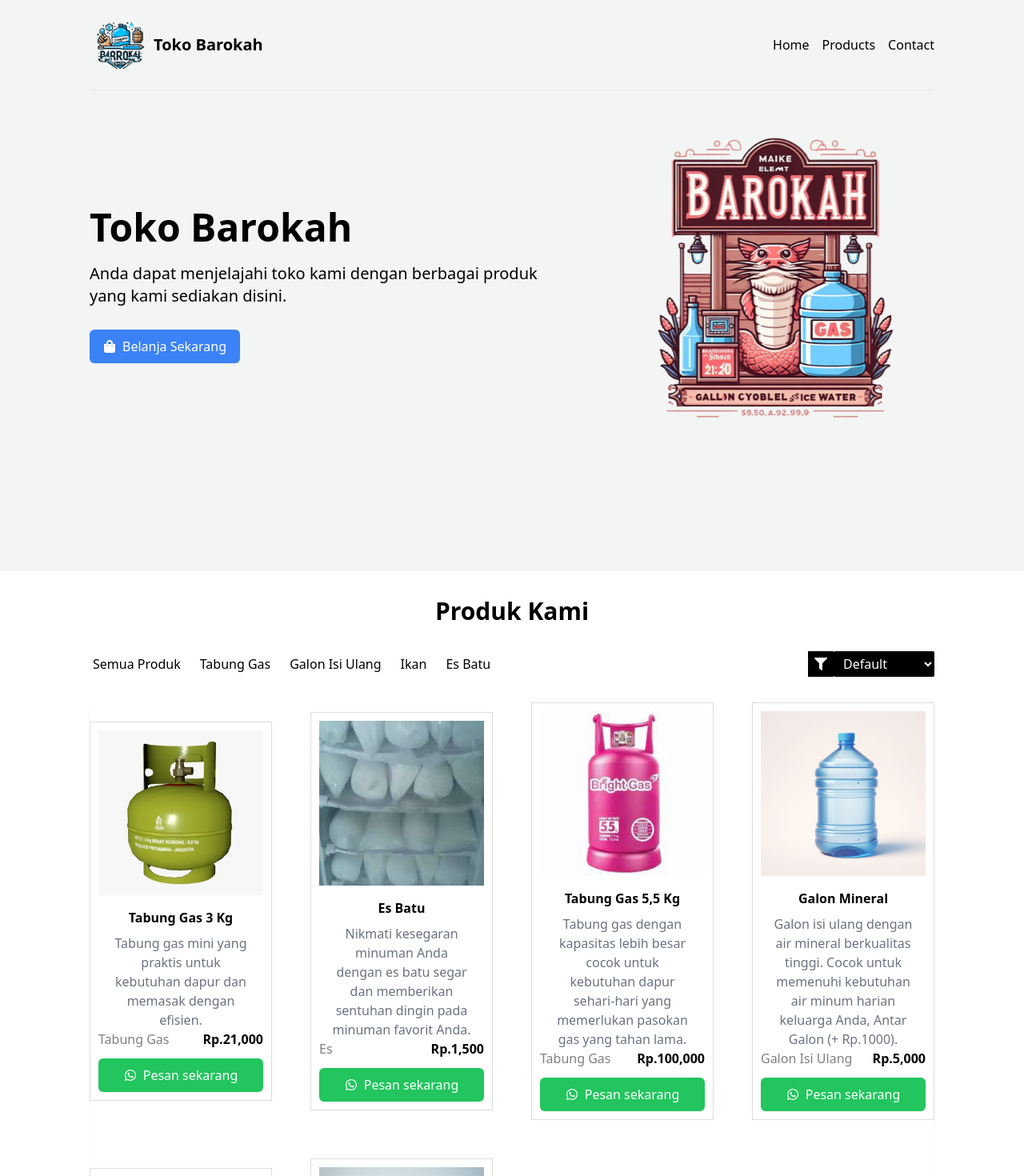
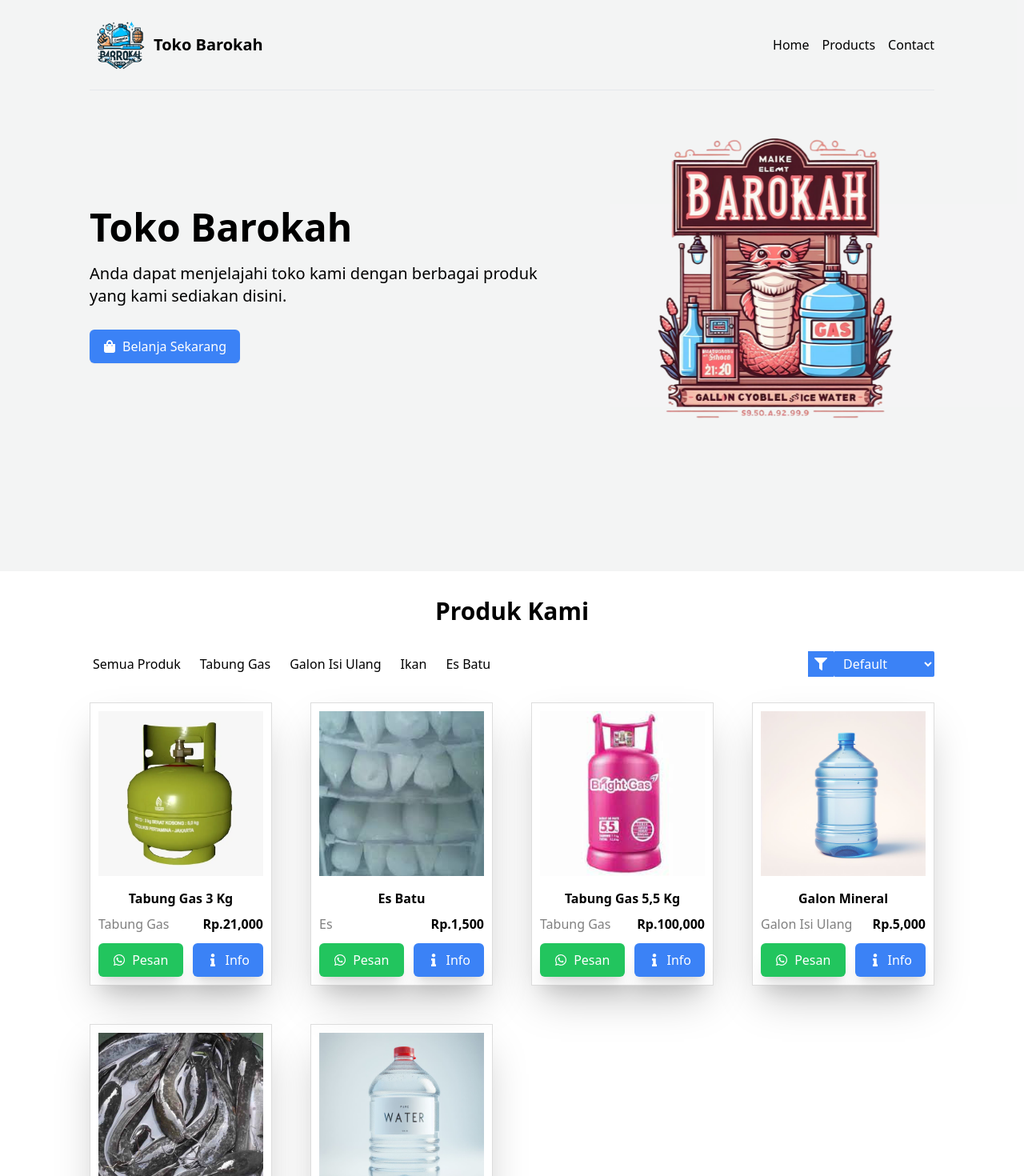
Before and after one commit to Shevabey/e-commered-barokah, a React (Vite) app: page / in a window 1280 px wide. Shown: the top 1470 px of the page at 80% size. Built offline with nearby package versions, Linux system fonts and the light colour scheme.

Commit message:
fix singleProduct, modify json, card

```diff
--- a/package.json
+++ b/package.json
@@ -15,6 +15,7 @@
     "react": "^18.2.0",
     "react-dom": "^18.2.0",
     "react-icons": "^4.12.0",
+    "react-modal": "^3.16.1",
     "react-router-dom": "^6.19.0",
     "sort-by": "^1.2.0"
   },
--- a/public/products.json
+++ b/public/products.json
@@ -4,7 +4,7 @@
     "title": "Tabung Gas 3 Kg",
     "category": "Tabung Gas",
     "price": 21000,
-    "image": "./images/products/gasHijau.jpg",
+    "image": "/images/products/gasHijau.jpg",
     "status": "Terlaris",
     "description": "Tabung gas mini yang praktis untuk kebutuhan dapur dan memasak dengan  efisien."
   },
@@ -13,7 +13,7 @@
     "title": "Es Batu",
     "category": "Es",
     "price": 1500,
-    "image": "./images/products/esBatu.jpg",
+    "image": "/images/products/esBatu.jpg",
     "status": "Baru datang",
     "description": "Nikmati kesegaran minuman Anda dengan es batu segar dan memberikan sentuhan dingin pada minuman favorit Anda."
   },
@@ -22,7 +22,7 @@
     "title": "Tabung Gas 5,5 Kg",
     "category": "Tabung Gas",
     "price": 100000,
-    "image": "./images/products/gasPink.jpg",
+    "image": "/images/products/gasPink.jpg",
     "status": "Baru Datang",
     "description": " Tabung gas dengan kapasitas lebih besar cocok untuk kebutuhan dapur sehari-hari yang memerlukan pasokan gas yang tahan lama."
   },
@@ -31,16 +31,17 @@
     "title": "Galon Mineral",
     "category": "Galon Isi Ulang",
     "price": 5000,
-    "image": "./images/products/galonBiru.jpg",
+    "image": "/images/products/galonBiru.jpg",
     "status": "Terlaris",
-    "description": "Galon isi ulang dengan air mineral berkualitas tinggi. Cocok untuk memenuhi kebutuhan air minum harian keluarga Anda, Antar Galon (+ Rp.1000)."
+    "description": "Galon isi ulang dengan air mineral berkualitas tinggi. Cocok untuk memenuhi kebutuhan air minum harian keluarga Anda.",
+    "notice": " Antar Galon +Rp. 1000"
   },
   {
     "id": 5,
     "title": "Ikan Lele",
     "category": "Ikan",
     "price": 28000,
-    "image": "./images/products/lele.jpg",
+    "image": "/images/products/lele.jpg",
     "status": "Terlaris",
     "description": "Ikan Lele cocok untuk diolah menjadi hidangan lezat sesuai selera Anda. Jaminan kualitas dan kebersihan untuk memastikan hidangan yang nikmat."
   },
@@ -49,8 +50,11 @@
     "title": "Galon RO",
     "category": "Galon Isi Ulang",
     "price": 8000,
-    "image": "./images/products/galonMerah.jpg",
+    "image": "/images/products/galonMerah.jpg",
     "status": "Terlaris",
-    "description":"Galon isi ulang dengan air RO yang bersih dan segar. Memberikan kualitas air tinggi untuk memenuhi kebutuhan hidrasi sehari-hari Anda. Antar Galon (+ Rp.1000)."
+    "description": "Galon isi ulang dengan air RO yang bersih dan segar. Memberikan kualitas air tinggi untuk memenuhi kebutuhan hidrasi sehari-hari Anda.",
+    "notice": " Antar Galon +Rp. 1000"
+
+
   }
 ]
--- a/src/components/Cards.jsx
+++ b/src/components/Cards.jsx
@@ -1,7 +1,7 @@
 /* eslint-disable react/prop-types */
 import React from "react";
 import { Link } from "react-router-dom";
-import { FaWhatsapp } from "react-icons/fa";
+import { FaWhatsapp, FaInfo } from "react-icons/fa";
 
 const Cards = ({ filteredItems }) => {
   const generateWhatsAppLink = (phoneNumber, message) => {
@@ -10,10 +10,11 @@
   };
 
   return (
-    <div className="grid xl:grid-cols-4 md:grid-cols-3 sm:grid-cols-2 grid-cols-1 justify-center items-center gap-12 shadow-sm">
+    <div className="grid xl:grid-cols-4 md:grid-cols-3 sm:grid-cols-2 grid-cols-1 justify-center items-center gap-12 ">
       {filteredItems.slice(0, 8).map((item) => (
-        <div key={item.id} className="card">
+        <div key={item.id} className="card shadow-2xl">
           <Link to={`/shop/${item.id}`}>
+            {/* <Link to={`/shop/${item.id}`} onClick={() => console.log(`Clicked Link: /shop/${item.id}`)}> */}
             <img
               src={item.image}
               alt="item"
@@ -22,20 +23,30 @@
           </Link>
           <div className="mt-4 px-4">
             <h4 className="text-base font-semibold mb-2">{item.title}</h4>
-            <p className="text-gray-500">{item.description}</p>
+            {/* <p className="text-gray-500">{item.description}</p> */}
           </div>
           <div className="flex justify-between mb-3">
             <p className="text-black/50">{item.category}</p>
             <p className="font-semibold">Rp.{item.price.toLocaleString()}</p>
           </div>
-          <a
-            href={generateWhatsAppLink("6282257149271", `Halo, saya tertarik dengan ${item.title} apa masih ada?`)}
-            target="_blank"
-            rel="noopener noreferrer"
-            className="flex w-full items-center justify-center px-4 py-2 border border-transparent text-base font-medium rounded-md shadow-sm text-white bg-green-500 hover:bg-green-600 focus:ring-offset-2 focus:ring-green-500 gap-2"
-          >
-            <FaWhatsapp /> Pesan sekarang
-          </a>
+          <div className=" gap-3 flex justify-between">
+            <a
+              href={generateWhatsAppLink(
+                "6282257149271",
+                `Halo, saya tertarik dengan ${item.title} apa masih ada?`
+              )}
+              target="_blank"
+              rel="noopener noreferrer"
+              className="flex w-full items-center justify-center px-4 py-2 border border-transparent text-base font-medium rounded-md shadow-xl text-white bg-green-500 hover:bg-green-600 focus:ring-offset-2 focus:ring-green-500 gap-2"
+            >
+              <FaWhatsapp /> Pesan
+            </a>
+            <Link to={`/shop/${item.id}`}>
+              <a className="flex items-center justify-center px-4 py-2 border border-transparent text-base font-medium rounded-md shadow-xl text-white bg-blue-500 hover:bg-blue-600 focus:ring-offset-2 focus:ring-blue-500 gap-2">
+                <FaInfo /> Info
+              </a>
+            </Link>
+          </div>
         </div>
       ))}
     </div>
--- a/src/global.css
+++ b/src/global.css
@@ -58,50 +58,3 @@
   padding: 10px;
   text-align: center;
 }
-
-/* Menyimpan gaya popUp */
-
-.popup-overlay {
-  position: fixed;
-  top: 0;
-  left: 0;
-  width: 100%;
-  height: 100%;
-  background: rgba(0, 0, 0, 0.5);
-  display: flex;
-  justify-content: center;
-  align-items: center;
-}
-
-.popup {
-  background: #fff;
-  padding: 20px;
-  text-align: center;
-  border-radius: 8px;
-  box-shadow: 0 0 10px rgba(0, 0, 0, 0.3);
-}
-
-.popup-btn {
-  margin: 10px;
-  padding: 5px 10px;
-  cursor: pointer;
-}
-
-.popup-close-btn {
-  margin-top: 20px;
-  padding: 10px;
-  cursor: pointer;
-}
-
-.notification {
-  position: fixed;
-  top: 50%;
-  left: 50%;
-  transform: translate(-50%, -50%);
-  background: #fff;
-  padding: 20px;
-  text-align: center;
-  border-radius: 8px;
-  box-shadow: 0 0
-
-}
--- a/src/pages/home/Products.jsx
+++ b/src/pages/home/Products.jsx
@@ -103,7 +103,7 @@
 
           {/* sorting option */}
           <div className="flex justify-end items-center  rounded-sm">
-            <div className="bg-black p-2 ">
+            <div className="bg-blue-500 p-2 ">
               <FaFilter className="text-white h-4 w-4" />
             </div>
             <div>
@@ -111,7 +111,7 @@
                 id="sort"
                 onChange={(e) => handleSortChange(e.target.value)}
                 value={sortOptions}
-                className="bg-black text-white px-2 py-1 rounded-sm"
+                className="bg-blue-500 text-white px-2 py-1 rounded-sm"
               >
                 <option value="default">Default</option>
                 <option value="A-Z">A-Z</option>
--- a/src/pages/home/SingleProduct.jsx
+++ b/src/pages/home/SingleProduct.jsx
@@ -1,56 +1,5 @@
-// import React, { useEffect, useState } from "react";
-// import { useParams } from "react-router-dom";
-
-// const SingleProduct = () => {
-//   const { id } = useParams();
-//   const [products, setProducts] = useState([]);
-//   // console.log(id);
-//   useEffect(() => {
-//     const fetchData = async () => {
-//       try {
-//         const response = await fetch("/products.json");
-//         const data = await response.json();
-//         const product = data.find((p) => p.id === Number(id));
-//         // console.log(product);
-
-//         if (product) {
-//           setProducts(product);
-//         } else {
-//           console.error("Product not found");
-//         }
-//       } catch (error) {
-//         console.log(`Error fetching data: ${error}`);
-//       }
-//     };
-
-//     fetchData();
-//   }, [id]);
-
-// const { title, category, price, image, status, description } = products;
-
-// return (
-//   <div className="mt-28 max-w-screen-2xl container mx-auto xl:px-28 px-4">
-//     <div className="p-3 max-w-7xl m-auto">
-//       <div className="mt-6 sm:mt-10">
-//         <div>
-//           <div>
-//             {/* <img src="/images/products/gasHijau.jpg" alt={title} /> */}
-//             <img src={`/images/products/${image}`} alt="gambar gas" />
-//             <h2>{title}</h2>
-//             <p>{description}</p>
-//             {/* Tambahkan tampilan informasi lainnya */}
-//           </div>
-//         </div>
-//       </div>
-//     </div>
-//   </div>
-// );
-
-// };
-
-// export default SingleProduct;
-
 import React, { useEffect, useState } from "react";
+import { FaWhatsapp } from "react-icons/fa";
 import { useParams } from "react-router-dom";
 
 const SingleProduct = () => {
@@ -63,38 +12,69 @@
         const response = await fetch("/products.json");
         const data = await response.json();
         const product = data.filter((p) => p.id == id);
-        console.log(product);
+        // console.log(product);
         setProducts(product[0]);
       } catch (error) {
         console.log(`Error fetching data: ${error}`);
       }
     };
+    window.scrollTo({top: 0, behavior:'smooth'})
+    fetchData();
 
-    fetchData();
   }, [id]);
 
-  const { title, category, price, image, status, description } = products;
+  const { title, category, price, image, status, description, notice } =
+    products;
+
+  const generateWhatsAppLink = (phoneNumber, message) => {
+    // Format link untuk WhatsApp
+    return `https://wa.me/${phoneNumber}?text=${encodeURIComponent(message)}`;
+  };
 
   return (
     <div className="mt-28 max-w-screen-2xl container mx-auto xl:px-28 px-4">
       <div className="p-3 max-w-7xl m-auto">
-        <div className="mt-6 sm:mt-10">
+        <div className="mt-4">
+          <a href="/" className="text-gray-500">Home</a>
+          <a href="/shop" className="font-bold text-black"> / Shop</a>
+        </div>
+        <div className="mt-2 sm:mt-10">
           <div className="grid grid-cols-1 md:grid-cols-3 sm:grid-cols-2 gap-6 h-max">
             <div>
-              <img src={image} alt="gambar" className="w-full  " />
-              {/* <img src="/images/products/gasHijau.jpg" alt="" /> */}
-              <h2>{title}</h2>
+              <img src={image} alt="gambar" className="w-full" />
             </div>
-            <div className="mt-6">
-              <h1 className="title text-left">
+
+            {/* product detail */}
+            <div className="mt-1">
+              <h1 className="text-3xl font-semibold capitalize text-left my-8">
                 {title}
               </h1>
-              <p className="mt-4 text-gray-500 text-base leading-6 text-justify sm:text-left sm:mt-4">{description}</p>
+              <p className="mt-4 text-gray-500 text-base leading-6 text-justify sm:text-left sm:mt-4">
+                {description}
+              </p>
               <p className="mt-4 text-gray-800"> {category}</p>
               <p className="mt-4 my-2 text-red-500 font-semibold sm:text-2xl ">
-                 Rp.{price}
+                {price
+                  ? `Rp. ${price.toLocaleString("id-ID")}`
+                  : "Harga tidak tersedia"}
               </p>
+              <p className="mt-4 text-gray-800"> {notice}</p>
               <p className="mt-4 text-gray-800 font-semibold">{status}</p>
+              <div className="mt-4">
+                <div className=" gap-3 flex justify-between items-center">
+                  <a
+                    href={generateWhatsAppLink(
+                      "6282257149271",
+                      `Halo, saya tertarik dengan ${title} apa masih ada?`
+                    )}
+                    target="_blank"
+                    rel="noopener noreferrer"
+                    className="flex w-full items-center justify-center px-4 py-2 border border-transparent text-base font-medium rounded-md shadow-xl text-white bg-green-500 hover:bg-green-600 focus:ring-offset-2 focus:ring-green-500 gap-2"
+                  >
+                    <FaWhatsapp /> Pesan Sekarang
+                  </a>
+                </div>
+              </div>
             </div>
           </div>
         </div>
```
Also changed, not shown: 1 other file (tests, documents, lock files or other folders).
